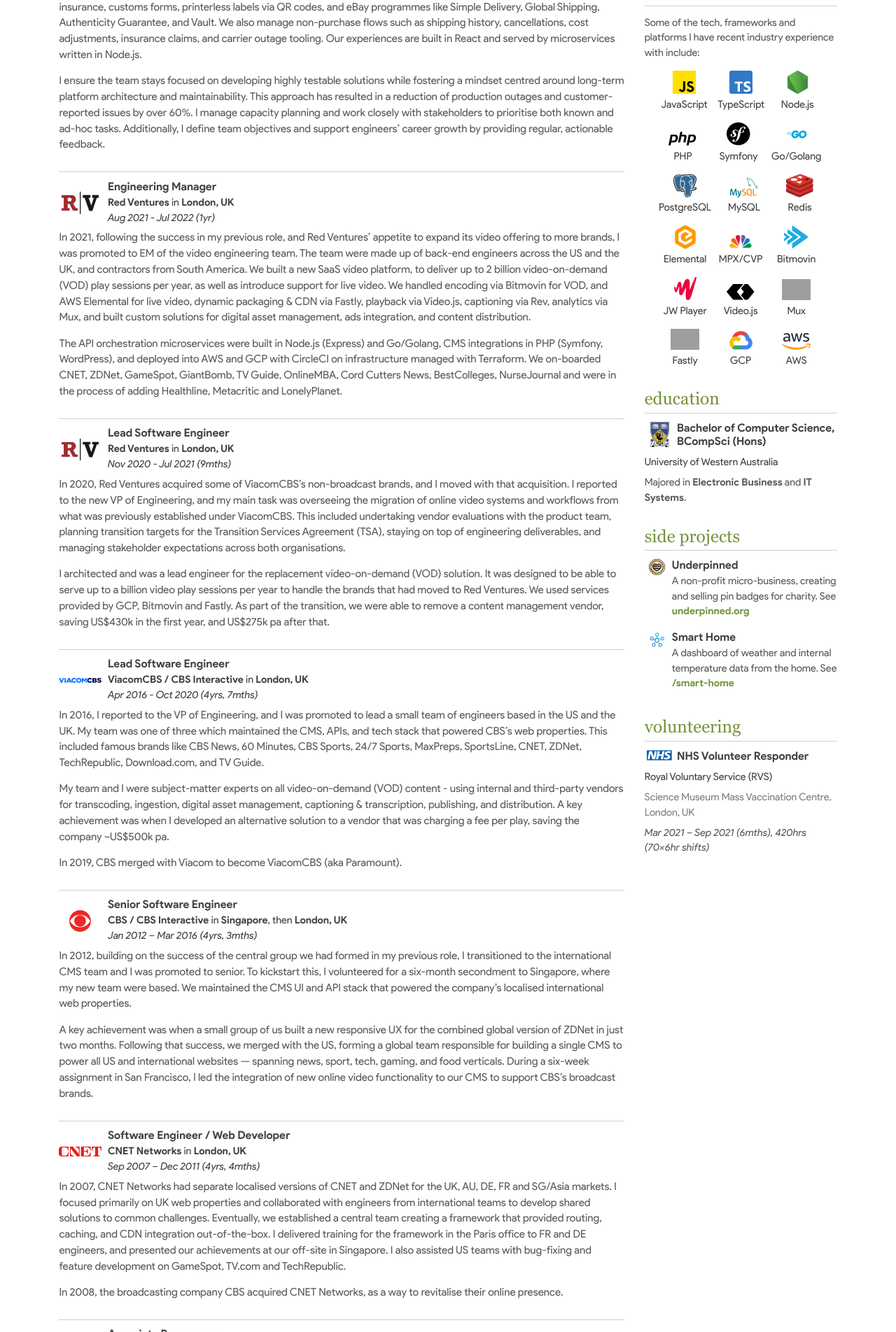
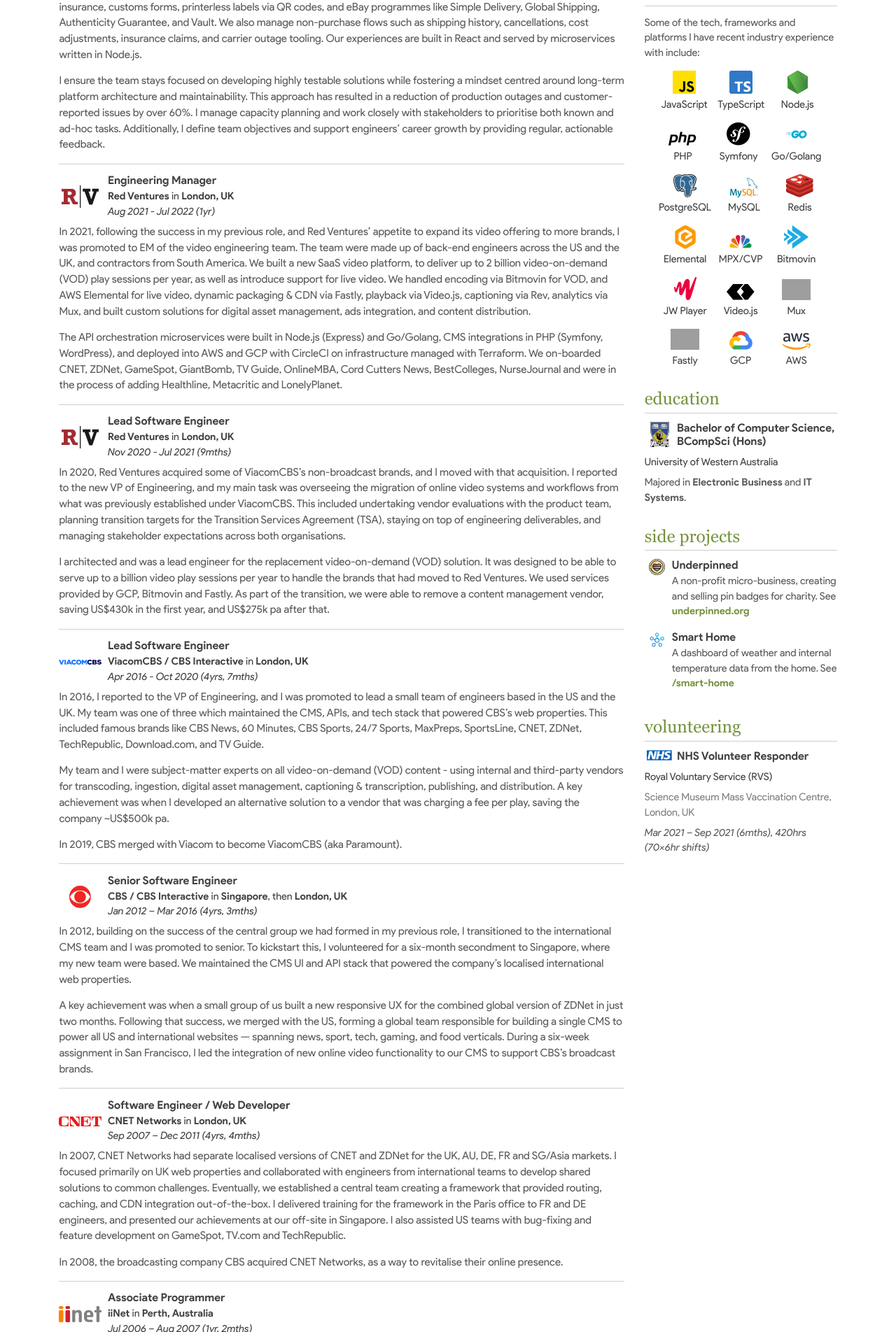
Before and after one commit to christianjbrown/christianbrown.uk, a Jekyll site: the page built from index.html, in a window 1280 px wide. Shown: the part 478-2382 px from the top of the page at 70% size. Built offline with Jekyll 4.4.1, drawn with Linux system fonts in a browser that asks for light colours; grey boxes are pictures that could not be loaded.

Commit message:
Adjust CV experience item spacing in cv.scss

```diff
--- a/assets/css/cv.scss
+++ b/assets/css/cv.scss
@@ -200,8 +200,7 @@
             }
             &:not(:last-child) {
                 border-bottom: 1px solid $colour-grayscale-1;
-                padding-bottom: 0.8em;
-                margin-bottom: 0.8em;
+                margin-bottom: 1em;
             }
             align-content: flex-start;
             align-items: flex-start;
```
